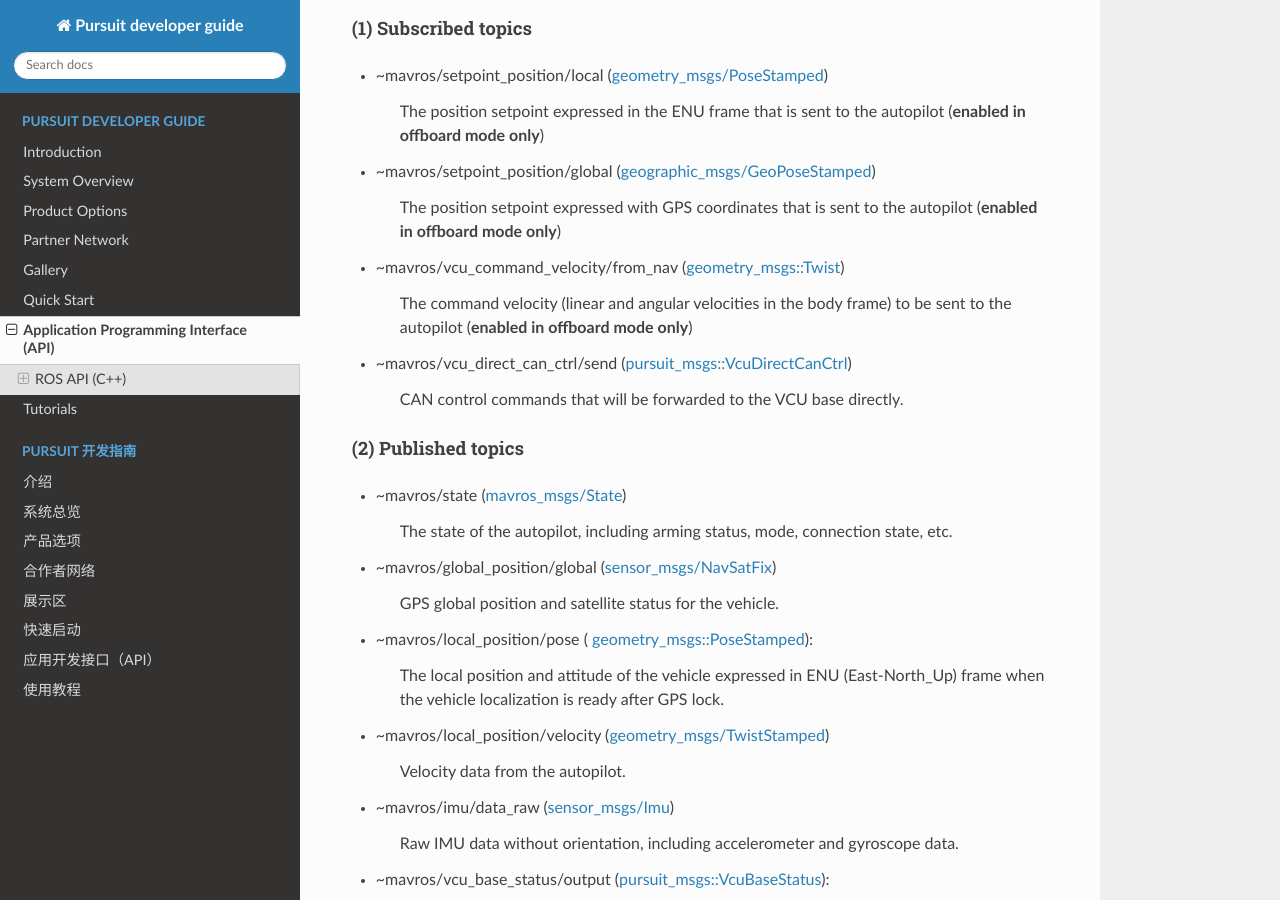
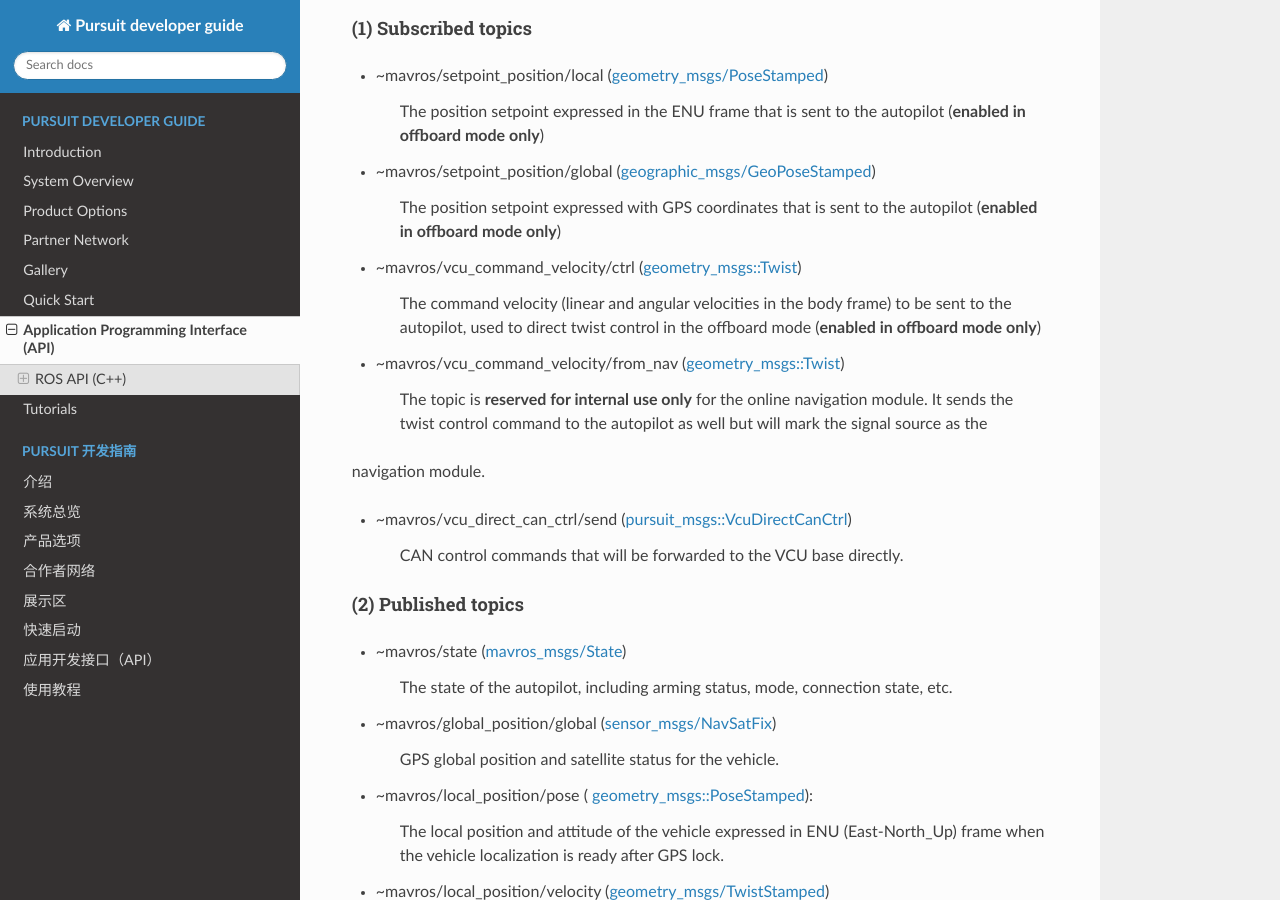
Before and after one commit to cloudkernel-tech/pursuit-guide, a Sphinx documentation site: the page built from docs/api.rst, in a window 1280 px wide and 900 px high, scrolled down 1675 px. Built offline with Sphinx 7.4.7 and the Read the Docs theme 3.1.0, drawn with Linux system fonts in a browser that asks for light colours.

Commit message:
update api

```diff
--- a/docs/api-zh.rst
+++ b/docs/api-zh.rst
@@ -79,9 +79,13 @@ mavros 包源自 PX4 社区（ `<http://wiki.ros.org/mavros>`_ ）。我们为 P
 
     发送到自驾仪的GPS坐标系目标位置值（**仅在 offboard 模式下启用**）
 
+- ~mavros/vcu_command_velocity/ctrl (`geometry_msgs::Twist <https://docs.ros.org/en/jade/api/geometry_msgs/html/msg/Twist.html>`_)
+
+    发送到自驾仪的体坐标系下的线速度和角速度命令，用于offboard模式下进行直接速度控制 （**仅在 offboard 模式下启用**）
+
 - ~mavros/vcu_command_velocity/from_nav (`geometry_msgs::Twist <https://docs.ros.org/en/jade/api/geometry_msgs/html/msg/Twist.html>`_)
 
-    发送到自驾仪的体坐标系下的线速度和角速度命令 （**仅在 offboard 模式下启用**）
+    该话题**仅供在线导航模块内部使用**。它还将twist控制命令发送给自动驾驶仪，但会将信号源标记为导航模块。
 
 - ~mavros/vcu_direct_can_ctrl/send (`pursuit_msgs::VcuDirectCanCtrl <https://gitee.com/cloudkernel-tech/pursuit_msgs/blob/main/msg/VcuDirectCanCtrl.msg>`_)
 
--- a/docs/api.rst
+++ b/docs/api.rst
@@ -80,9 +80,14 @@ and we only list those that are commonly used in our case.
 
     The position setpoint expressed with GPS coordinates that is sent to the autopilot (**enabled in offboard mode only**)
 
+- ~mavros/vcu_command_velocity/ctrl (`geometry_msgs::Twist <https://docs.ros.org/en/jade/api/geometry_msgs/html/msg/Twist.html>`_)
+
+    The command velocity (linear and angular velocities in the body frame) to be sent to the autopilot, used to direct twist control in the offboard mode (**enabled in offboard mode only**)
+
 - ~mavros/vcu_command_velocity/from_nav (`geometry_msgs::Twist <https://docs.ros.org/en/jade/api/geometry_msgs/html/msg/Twist.html>`_)
 
-    The command velocity (linear and angular velocities in the body frame) to be sent to the autopilot (**enabled in offboard mode only**)
+    The topic is **reserved for internal use only** for the online navigation module. It sends the twist control command to the autopilot as well but will mark the signal source as the
+navigation module.
 
 - ~mavros/vcu_direct_can_ctrl/send (`pursuit_msgs::VcuDirectCanCtrl <https://gitee.com/cloudkernel-tech/pursuit_msgs/blob/main/msg/VcuDirectCanCtrl.msg>`_)
 
```
